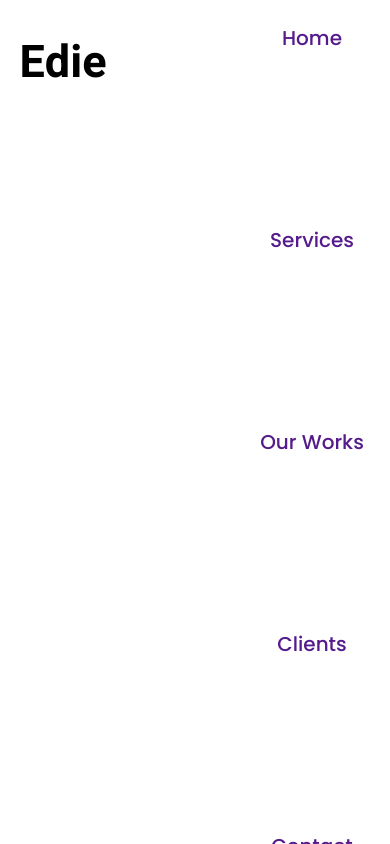
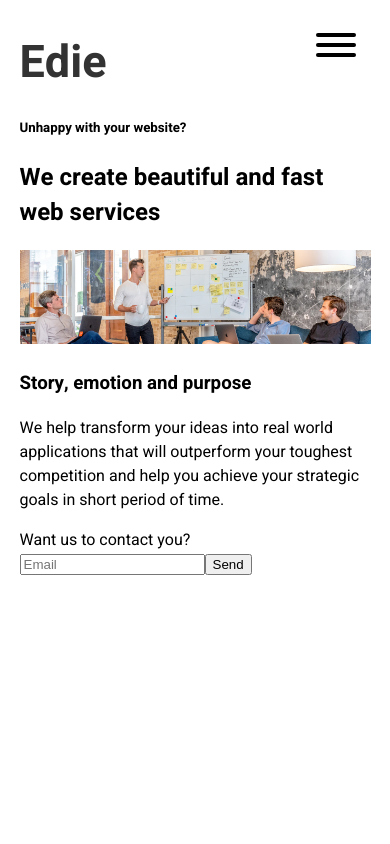
Before and after one commit to SebasttianDaza/homepage, a React (Vite) app: page / in a window 390 px wide. Built offline with nearby package versions, Linux system fonts and the light colour scheme.

Commit message:
Add styles banner and finished nav
I've finished with components Nav and I start with Banner

```diff
--- /dev/null
+++ b/Components/Banner/banner.jsx
@@ -0,0 +1,33 @@
+import "./banner.css";
+
+
+function Banner () {
+    return (
+      <main className="principal">
+        <section className="first">
+          <h5>Unhappy with your website?</h5>
+          <h2>We create beautiful and fast web services</h2>
+        </section>
+        <section className="second">
+          <img src="../../assets/heroImage.jpg" alt=""></img>
+        </section>
+        <section className="third">
+          <h3>Story, emotion and purpose</h3>
+          <p>
+            We help transform your ideas into real world applications that will
+            outperform your toughest competition and help you achieve your
+            strategic goals in short period of time.
+          </p>
+          <form>
+            <label for="Email">Want us to contact you?</label>
+            <div>
+                <input type="email" name="email" id="Email" placeholder="Email"></input>
+                <button type="submit">Send</button>
+            </div>
+          </form>
+        </section>
+      </main>
+    );
+}
+
+export default Banner;
--- a/Components/Nav/nav.css
+++ b/Components/Nav/nav.css
@@ -1,16 +1,19 @@
 :root {
     --font-principal: 'Heebo', sans-serif;
     --font-secundario: 'Poppins', sans-serif;
+    --color-text: #333333;
 }
 
 .navegation {
     width: 100%;
     display: flex;
     justify-content: space-between;
+    height: 6rem;
 }
 
 .title {
     font: normal 800 30px/53px var(--font-principal);
+    color: var(--color-text);
 }
 
 
@@ -28,6 +31,7 @@
 
 .linksNavegation li a {
     text-decoration: none;
+    color: var(--color-text);
 }
 
 .icon {
@@ -36,15 +40,26 @@
 
 @media screen and (max-width: 900px) {
    .linksNavegation {
+        justify-content: space-evenly;
+        background-color: #2D9CDB;
         flex-direction: column;
         position: fixed;
         top: 0;
         right: 0;
-        width: 40%;
+        bottom: 0;
+        width: 40vw;
         height: 100vh;
+        z-index: 998;
+        transition: transform 0.5s ease-in-out;
+        transform: translateX(100%);
+    }
+
+    .is-actives {
+        transform: translateX(0);
     }
 
     .icon {
         display: block;
+        z-index: 999;
     }
 }
--- a/Components/Nav/nav.jsx
+++ b/Components/Nav/nav.jsx
@@ -7,7 +7,7 @@ function Nav () {
           <h1>Edie</h1>
         </div>
 
-        <ul className="linksNavegation">
+        <ul id='nav' className="linksNavegation">
           <li>
             <a href="">Home</a>
           </li>
@@ -25,12 +25,13 @@ function Nav () {
           </li>
         </ul>
 
-        <div className="icon">
-            <i className="fas fa-bars"></i>
-        </div>
+        <button onClick={() => { document.getElementById('btn').classList.toggle('is-active');document.getElementById("nav").classList.toggle("is-actives");}}  id='btn' className="hamburger hamburger--arrow icon" type="button">
+          <span className="hamburger-box">
+            <span className="hamburger-inner"></span>
+          </span>
+        </button>
       </nav>
     );
 }
 
-
 export default Nav;
--- a/index.html
+++ b/index.html
@@ -13,6 +13,8 @@
 
     <title>Home Page</title>
 
+    <!-- Hamburger -->
+    <link rel="stylesheet" href="https://cdnjs.cloudflare.com/ajax/libs/hamburgers/1.1.3/hamburgers.min.css" integrity="sha512-+mlclc5Q/eHs49oIOCxnnENudJWuNqX5AogCiqRBgKnpoplPzETg2fkgBFVC6WYUVxYYljuxPNG8RE7yBy1K+g==" crossorigin="anonymous" referrerpolicy="no-referrer" />
   </head>
   <body id="root">
 
--- a/src/index.css
+++ b/src/index.css
@@ -7,3 +7,8 @@ html, body {
   -moz-osx-font-smoothing: grayscale;
   width: 90vw;
 }
+
+img {
+  max-width: 100%;
+  height: auto;
+}
--- a/src/main.jsx
+++ b/src/main.jsx
@@ -6,10 +6,12 @@ import './index.css'
 
 //Importaciones components
 import Nav from '../Components/Nav/nav.jsx'
+import Banner from '../Components/Banner/banner.jsx'
 
 ReactDOM.render(
   <React.StrictMode>
     <Nav></Nav>
+    <Banner></Banner>
   </React.StrictMode>,
   document.getElementById('root')
 )
```
Also changed, not shown: Components/Banner/banner.css (added).
